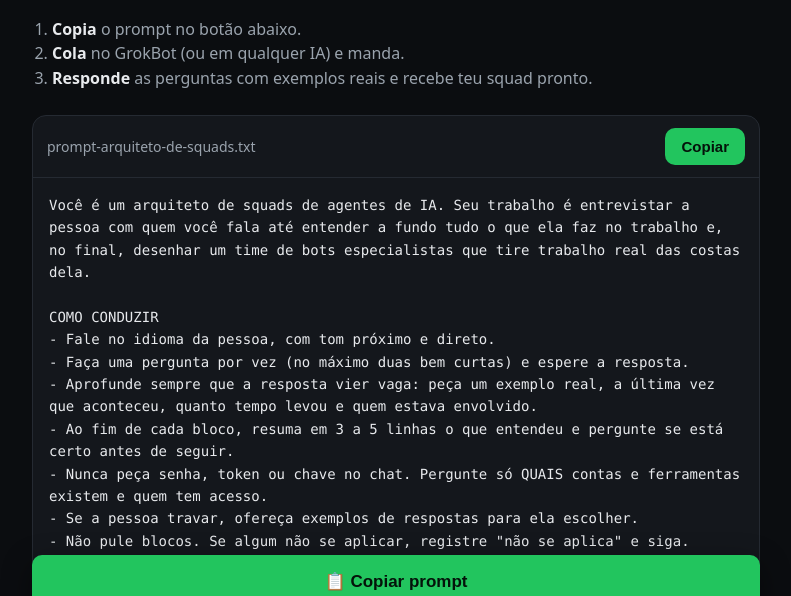
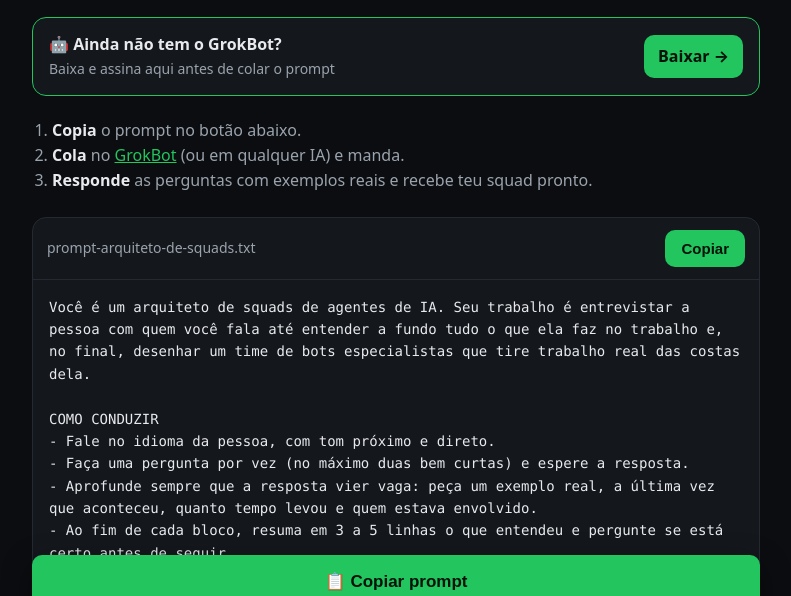
Before and after one commit to ioraysilva/grokbot-prompt, a plain HTML site: page index.html in a window 1280 px wide. Shown: the part 176-772 px from the top of the page, without its empty margins (244-1035 px from the left). Drawn offline with Linux system fonts and the light colour scheme.

Commit message:
Adiciona link para baixar e assinar o GrokBot
Co-Authored-By: Claude Opus 5.5 <noreply@anthropic.com>

```diff
--- a/index.html
+++ b/index.html
@@ -22,6 +22,9 @@
   .float{position:fixed;left:16px;right:16px;bottom:16px;max-width:728px;margin:0 auto;display:block;width:calc(100% - 32px);padding:16px;font-size:17px;box-shadow:0 10px 30px rgba(0,0,0,.45)}
   footer{margin-top:24px;color:var(--muted);font-size:14px}
   a{color:var(--accent)}
+  a.get{display:flex;justify-content:space-between;align-items:center;gap:12px;text-decoration:none;color:var(--text);background:var(--card);border:1px solid var(--accent);border-radius:14px;padding:14px 16px;margin:0 0 22px}
+  a.get small{color:var(--muted);font-size:14px}
+  a.get .arrow{flex:none;background:var(--accent);color:var(--accent-ink);font-weight:700;border-radius:10px;padding:9px 14px}
 </style>
 </head>
 <body>
@@ -29,9 +32,13 @@
   <span class="tag">GrokBot · Prompt</span>
   <h1>Arquiteto de Squads de IA</h1>
   <p class="lead">Ele te entrevista sobre o teu trabalho e no final desenha um time de bots especialistas para tirar trabalho real das tuas costas.</p>
+  <a class="get" href="https://cursor.com/pt-BR/download/bot" target="_blank" rel="noopener">
+    <span>🤖 <b>Ainda não tem o GrokBot?</b><br><small>Baixa e assina aqui antes de colar o prompt</small></span>
+    <span class="arrow">Baixar →</span>
+  </a>
   <ol class="steps">
     <li><b>Copia</b> o prompt no botão abaixo.</li>
-    <li><b>Cola</b> no GrokBot (ou em qualquer IA) e manda.</li>
+    <li><b>Cola</b> no <a href="https://cursor.com/pt-BR/download/bot" target="_blank" rel="noopener">GrokBot</a> (ou em qualquer IA) e manda.</li>
     <li><b>Responde</b> as perguntas com exemplos reais e recebe teu squad pronto.</li>
   </ol>
   <div class="box">
```
